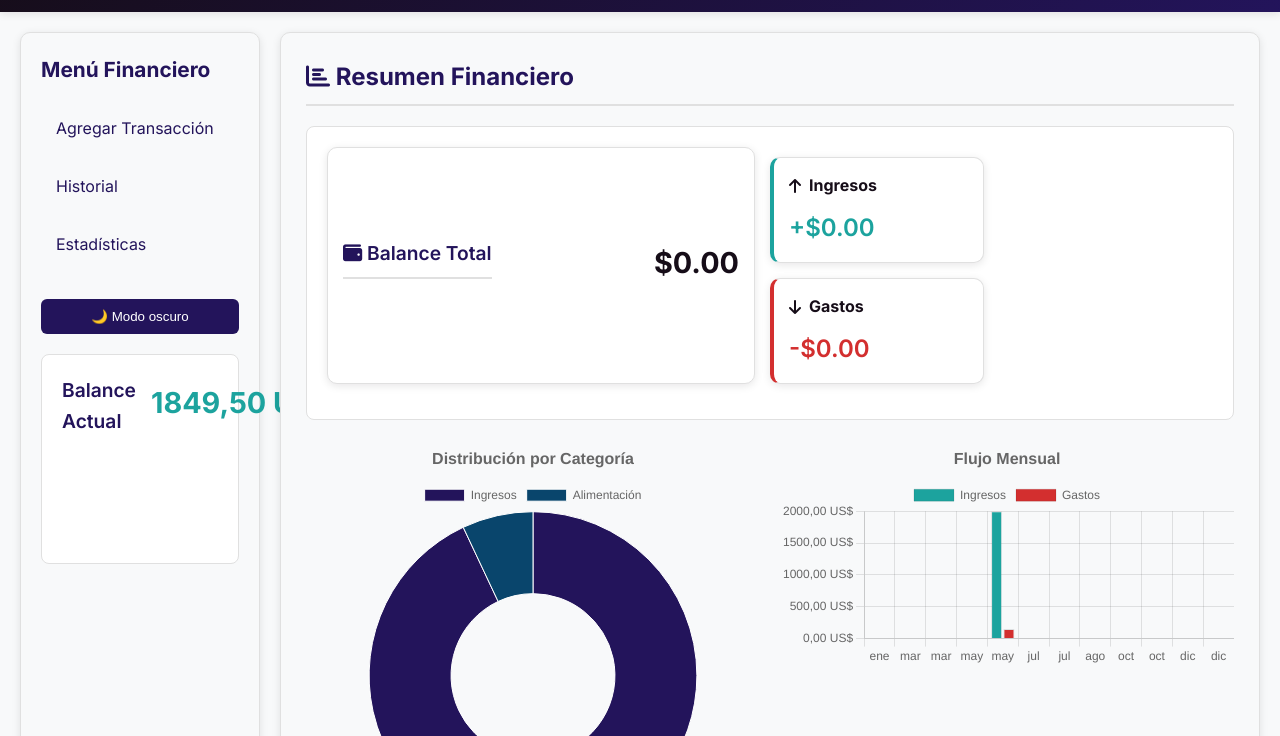
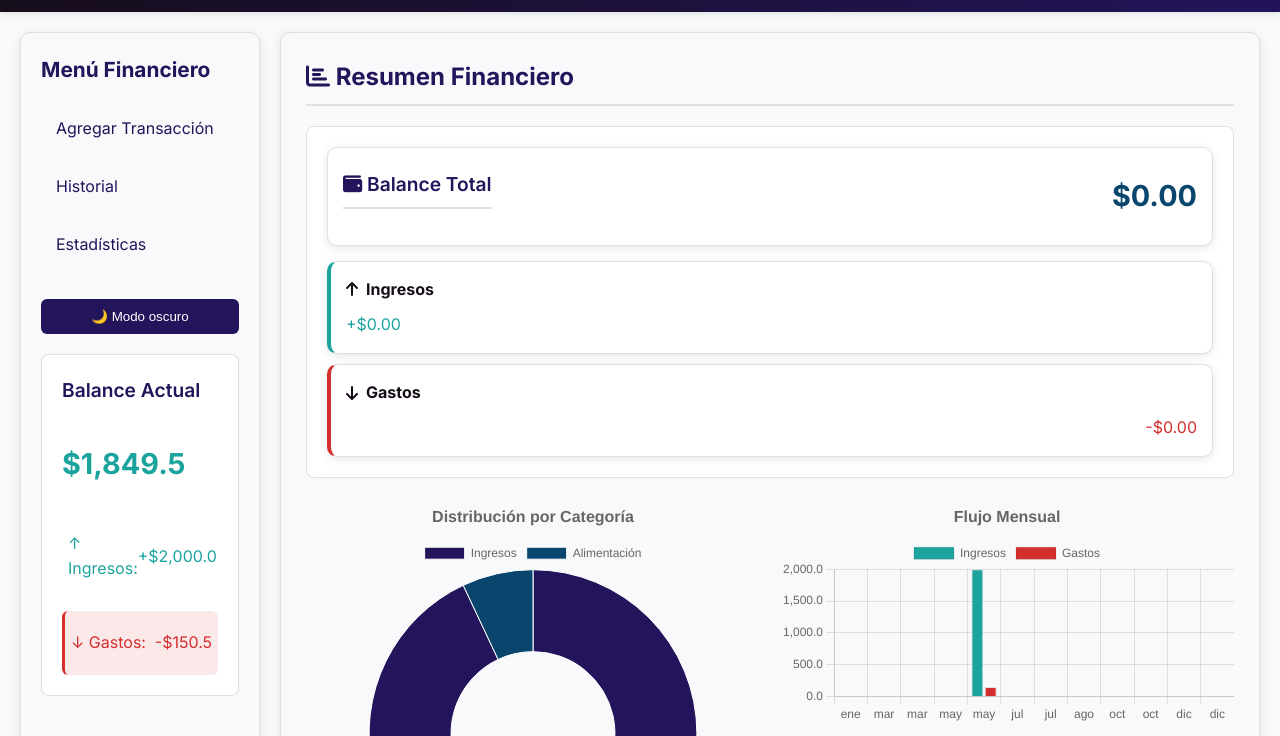
Before and after one commit to davidApM/gastosPersonales, a plain HTML site: page index.html in a window 1280 px wide. Shown: the part 64-800 px from the top of the page. Drawn offline with nearby package versions, Linux system fonts and the light colour scheme.

Commit message:
El div de Balance queda perfectamente

```diff
--- a/script.js
+++ b/script.js
@@ -233,7 +233,7 @@ document.addEventListener('DOMContentLoaded', function () {
 
             // 3. Actualizar el DOM con verificación adicional
             if (ingresosTotal && ingresosTotal instanceof HTMLElement) {
-                ingresosTotal.textContent = `+${formatearMoneda(ingresos)}`;
+                ingresosTotal.textContent = `+$${formatearMoneda(ingresos)}`;
                 ingresosTotal.style.color = 'var(--color-ingreso)';
                 console.log('Ingresos actualizados');
             } else {
@@ -241,7 +241,7 @@ document.addEventListener('DOMContentLoaded', function () {
             }
 
             if (gastosTotal && gastosTotal instanceof HTMLElement) {
-                gastosTotal.textContent = `-${formatearMoneda(gastos)}`;
+                gastosTotal.textContent = `-$${formatearMoneda(gastos)}`;
                 gastosTotal.style.color = 'var(--color-gasto)';
                 console.log('Gastos actualizados');
             } else {
@@ -249,7 +249,7 @@ document.addEventListener('DOMContentLoaded', function () {
             }
 
             if (balanceTotal && balanceTotal instanceof HTMLElement) {
-                balanceTotal.textContent = formatearMoneda(balance);
+                balanceTotal.textContent = `$${formatearMoneda(balance)}`;
                 balanceTotal.style.color = balance >= 0 ? 'var(--color-ingreso)' : 'var(--color-gasto)';
                 console.log('Balance actualizado');
             } else {
@@ -406,18 +406,19 @@ document.addEventListener('DOMContentLoaded', function () {
      * @param {Boolean} incluirSigno - Si incluye signo +/-
      * @returns {String} Cantidad formateada
      */
-    function formatearMoneda(monto, incluirSigno = false) {
-        const formatter = new Intl.NumberFormat('es-ES', {
-            style: 'currency',
-            currency: 'EUR',
-            minimumFractionDigits: 2
+
+    /*Para darle formato a la moneda*/
+    function formatearMoneda(monto) {
+        const valor = parseFloat(monto) || 0;
+
+        // Formatear como número en inglés (usa punto decimal)
+        const formatted = valor.toLocaleString('en-US', {
+            minimumFractionDigits: 1,
+            maximumFractionDigits: 1
         });
 
-        let resultado = formatter.format(Math.abs(monto));
-        if (incluirSigno) {
-            resultado = (monto >= 0 ? '+' : '-') + resultado;
-        }
-        return resultado;
+        // Agregar símbolo de dólar manualmente
+        return `${formatted}`;
     }
 
     /**
@@ -655,13 +656,16 @@ document.addEventListener('DOMContentLoaded', function () {
     /* Función de formateo mejorada*/
 
     function formatearMoneda(monto) {
-        // Versión más robusta
         const valor = parseFloat(monto) || 0;
-        return valor.toLocaleString('es-ES', {
-            style: 'currency',
-            currency: 'USD',
-            minimumFractionDigits: 2
+
+        // Formatear como número en inglés (usa punto decimal)
+        const formatted = valor.toLocaleString('en-US', {
+            minimumFractionDigits: 1,
+            maximumFractionDigits: 1
         });
+
+        // Agregar símbolo de dólar manualmente
+        return `${formatted}`;
     }
 
     /**
--- a/style.css
+++ b/style.css
@@ -95,6 +95,7 @@ header {
 /* ------------------------- */
 
 /* Estilos base para todos los dispositivos */
+/* Estilos base mejorados */
 .resumen-rapido {
     background-color: var(--color-fondo-card);
     padding: 15px;
@@ -106,9 +107,10 @@ header {
     display: grid;
     grid-template-columns: 1fr;
     gap: 15px;
+    min-width: 0;
+    overflow: visible; /* Contiene a los hijos desbordados */
 }
 
-/* Estilos para el título */
 .resumen-rapido h3 {
     color: var(--color-secundario);
     margin: 0 0 10px 0;
@@ -116,80 +118,49 @@ header {
     font-weight: 600;
 }
 
-/* Estilos para el balance total */
-.resumen-rapido #balance-total {
+#balance-total {
     font-size: 1.8rem;
     font-weight: 700;
     color: var(--color-texto);
     margin: 5px 0 10px 0;
 }
 
-/*Fin de resumen rapido*/
-
-
-
-
-/* Detalle de balance */
 .detalle-balance {
     display: grid;
     grid-template-columns: 1fr;
     gap: 10px;
+    width: 100%;
+    min-width: 0; /* Añade esto */
 }
 
 .ingresos, .gastos {
-   /* padding: 12px; */
+    display: flex;
+    justify-content: space-between;
+    align-items: center;
+    padding: 19px 6px;
     border-radius: 6px;
     font-weight: 500;
+    min-width: 0; /* Añade esto */
+    width: 100%; /* Asegura que ocupe el 100% */
 }
 
-.ingresos {
-    background-color: rgba(28, 163, 158, 0.1);
-    border-left: 3px solid var(--color-ingreso);
-    color: var(--color-ingreso);
-}
-
+/* ESTILO ESPECÍFICO PARA GASTOS */
 .gastos {
     background-color: rgba(211, 47, 47, 0.1);
     border-left: 3px solid var(--color-gasto);
     color: var(--color-gasto);
+    overflow: hidden;
 }
 
-/* Contenedor de balance */
-.balance-card {
-    margin-bottom: 15px;
-    padding: 12px;
-    background-color: rgba(255, 255, 255, 0.1);
-    border-radius: 6px;
-    border-left: 3px solid var(--color-ingreso);
+#gastos-total {
+    flex-shrink: 1; /* Permite que se encoja si es necesario */
+    min-width: 0; /* Permite el truncamiento */
+    overflow: hidden;
+    text-overflow: ellipsis;
+    white-space: nowrap;
+    margin-left: 8px;
+    text-align: right; /* Alinea el monto a la derecha */
 }
-
-/* Contenedor de detalle */
-.detalle-balance {
-    display: flex;
-    flex-direction: column;
-    gap: 10px;
-}
-
-/* Tarjetas de ingresos y gastos */
-.ingresos-card, .gastos-card {
-    padding: 12px;
-    border-radius: 6px;
-    background-color: rgba(255, 255, 255, 0.05);
-}
-
-.ingresos-card {
-    border-left: 3px solid var(--color-ingreso);
-}
-
-.gastos-card {
-    border-left: 3px solid var(--color-gasto);
-}
-
-/* Estilos para los montos */
-#ingresos-total, #gastos-total {
-    font-weight: 600;
-}
-
 
 /* ------------------------- */
 /* ESTILOS PARA RESUMEN RÁPIDO */
@@ -222,21 +193,12 @@ header {
     color: var(--color-balance);
 }
 
-.detalle-balance {
-    display: flex;
-    justify-content: space-between;
-    margin-top: 10px;
-}
 
 .ingresos {
     color: var(--color-ingreso);
     font-weight: 500;
 }
 
-.gastos {
-    color: var(--color-gasto);
-    font-weight: 500;
-}
 
 /* Gráficos */
 .graficos-container {
@@ -473,12 +435,6 @@ body.modo-oscuro .gastos {
 /* ------------------------- */
 
 /* Estilos base */
-* {
-    box-sizing: border-box;
-    margin: 0;
-    padding: 0;
-}
-
 body {
     font-family: 'Inter', sans-serif;
     background-color: var(--color-fondo);
@@ -1121,12 +1077,12 @@ fieldset {
 }
 
 
-.detalle-balance {
+/*.detalle-balance {
     grid-column: span 2;
     display: grid;
     grid-template-columns: 1fr 1fr;
     gap: 15px;
-}
+} */
 
 .ingresos-card {
     border-left: 4px solid var(--color-ingreso);
@@ -1143,17 +1099,17 @@ fieldset {
     gap: 8px;
 }
 
-#ingresos-total {
+/*#ingresos-total {
     color: var(--color-ingreso);
     font-size: 1.5rem;
     font-weight: 600;
-}
+}*/
 
-#gastos-total {
+/*#gastos-total {
     color: var(--color-gasto);
     font-size: 1.5rem;
     font-weight: 600;
-}
+} */
 
 /* Estilos para los gráficos */
 .graficos-container {
@@ -1466,11 +1422,11 @@ body.modo-oscuro select:focus {
         padding: 15px;
     }
 
-    .detalle-balance {
+    /*.detalle-balance {
         grid-column: 1;
         flex-direction: row;
         gap: 15px;
-    }
+    } */
 
     .ingresos-card, .gastos-card {
         flex: 1;
@@ -1481,25 +1437,7 @@ body.modo-oscuro select:focus {
     }
 }
 
-@media (min-width: 992px) {
-    /* ========= LAYOUT AVANZADO ========= */
-    .graficos-container {
-        grid-template-columns: 1fr 1fr;
-    }
 
-    .resumen-rapido {
-        grid-template-columns: 2fr 1fr 1fr;
-    }
-
-    .balance-card {
-        grid-column: span 1;
-    }
-
-    .detalle-balance {
-        grid-column: span 1;
-        grid-template-columns: 1fr;
-    }
-}
 
 /* ========= ESTILOS GENERALES PARA GRÁFICOS ========= */
 .grafico-wrapper {
```
